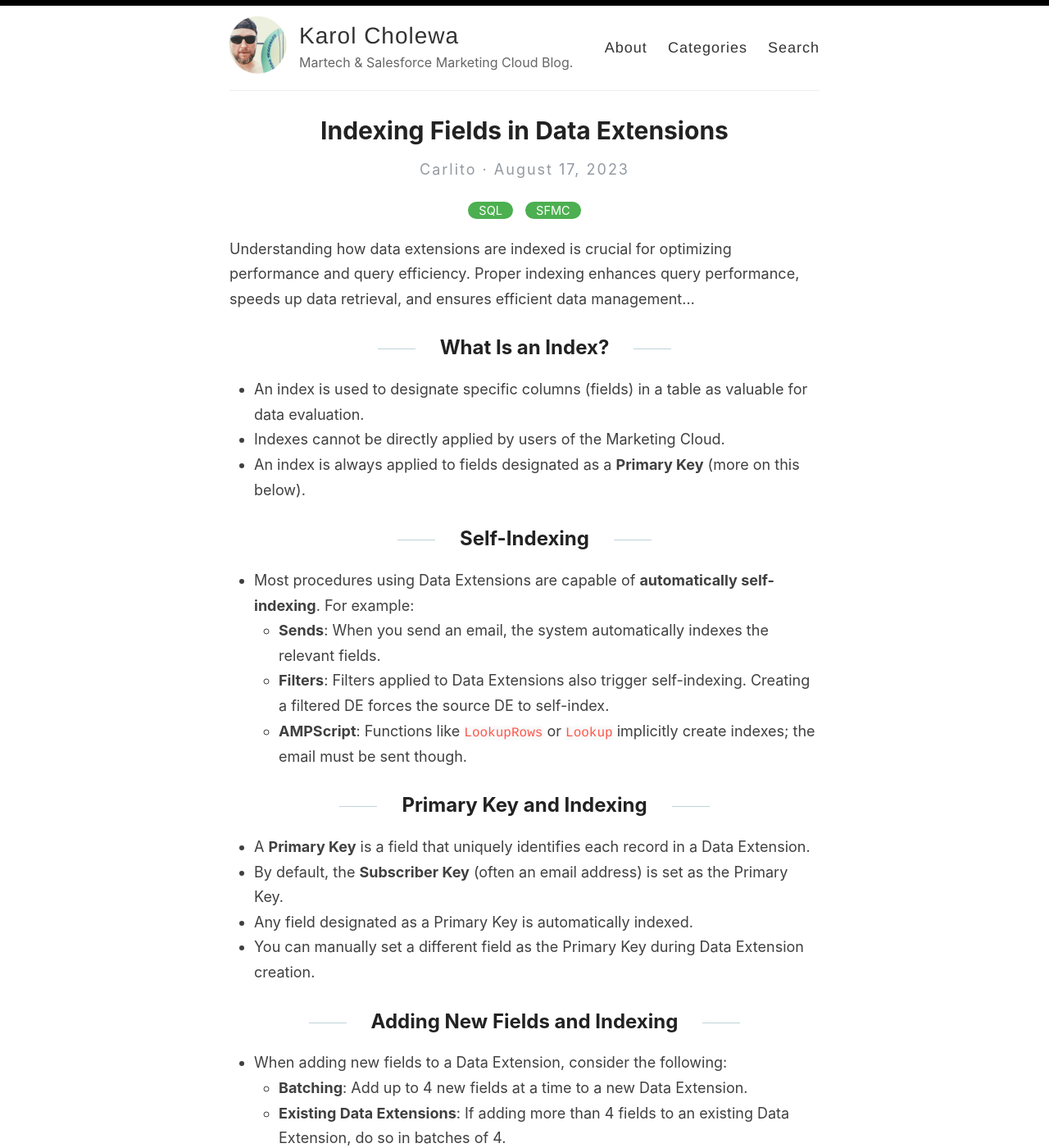
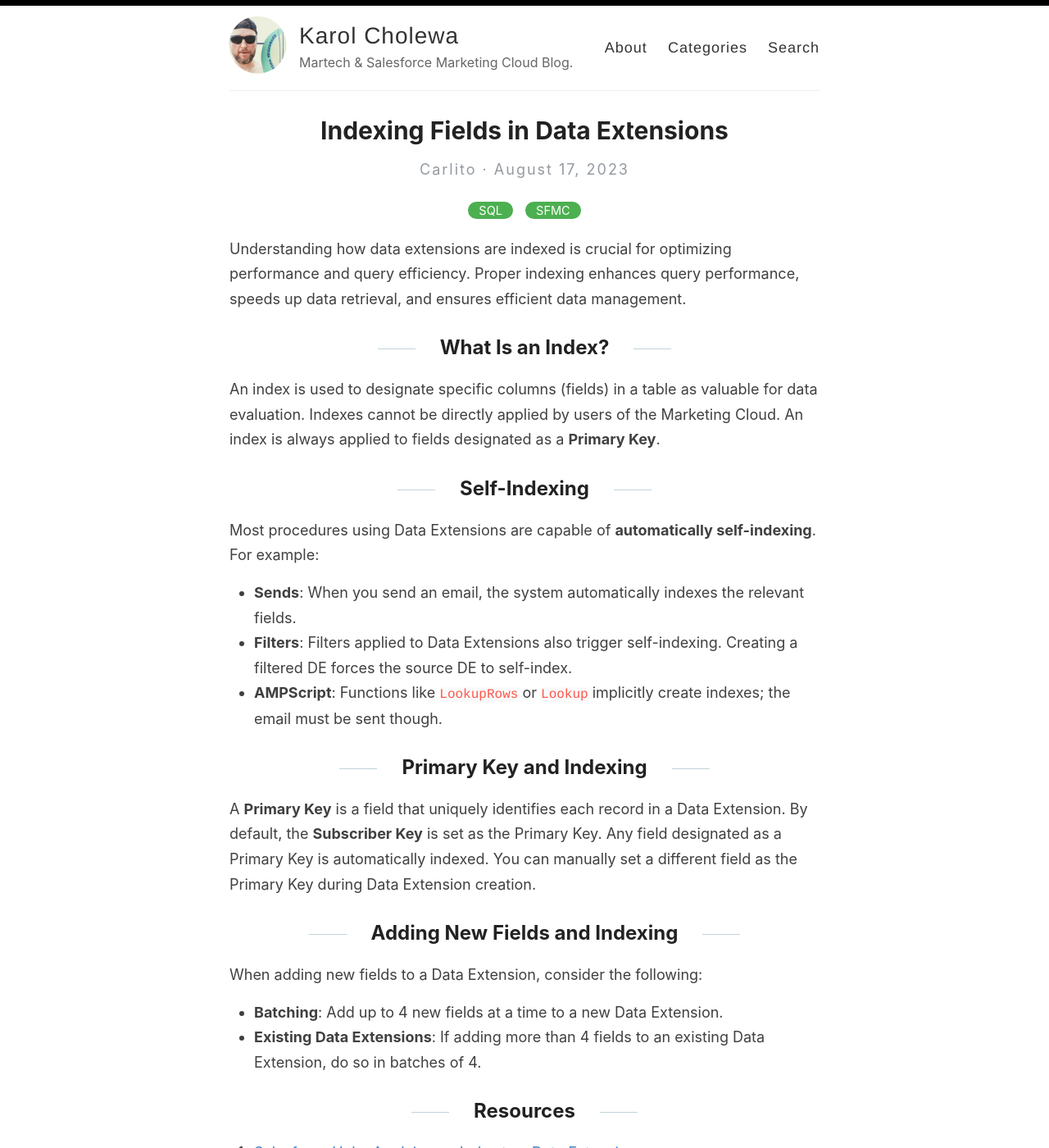
Before and after one commit to karolcholewa/blog, a Jekyll site: the page built from _posts/2023-08-17-indexing-fields-in-de.md, in a window 1280 px wide and 1400 px high. Shown: the whole window at 82% size. Built offline with Jekyll 4.4.1, drawn with Linux system fonts in a browser that asks for light colours; some of the changed text lies outside the part shown.

Commit message:
new post updated

```diff
--- a/_posts/2023-08-17-indexing-fields-in-de.md
+++ b/_posts/2023-08-17-indexing-fields-in-de.md
@@ -3,32 +3,25 @@ layout: post
 title: "Indexing Fields in Data Extensions"
 categories: [SQL, SFMC]
 ---
-Understanding how data extensions are indexed is crucial for optimizing performance and query efficiency. Proper indexing enhances query performance, speeds up data retrieval, and ensures efficient data management&hellip;
+Understanding how data extensions are indexed is crucial for optimizing performance and query efficiency. Proper indexing enhances query performance, speeds up data retrieval, and ensures efficient data management.
 
 ## What Is an Index?
-   - An index is used to designate specific columns (fields) in a table as valuable for data evaluation.
-   - Indexes cannot be directly applied by users of the Marketing Cloud.
-   - An index is always applied to fields designated as a **Primary Key** (more on this below).
+An index is used to designate specific columns (fields) in a table as valuable for data evaluation. Indexes cannot be directly applied by users of the Marketing Cloud. An index is always applied to fields designated as a **Primary Key**.
 
 ## Self-Indexing
-   - Most procedures using Data Extensions are capable of **automatically self-indexing**. For example:
-     - **Sends**: When you send an email, the system automatically indexes the relevant fields.
-     - **Filters**: Filters applied to Data Extensions also trigger self-indexing. Creating a filtered DE forces the source DE to self-index.
-     - **AMPScript**: Functions like `LookupRows` or `Lookup` implicitly create indexes; the email must be sent though.
+Most procedures using Data Extensions are capable of **automatically self-indexing**. For example:
+- **Sends**: When you send an email, the system automatically indexes the relevant fields.
+- **Filters**: Filters applied to Data Extensions also trigger self-indexing. Creating a filtered DE forces the source DE to self-index.
+- **AMPScript**: Functions like `LookupRows` or `Lookup` implicitly create indexes; the email must be sent though.
 
 ## Primary Key and Indexing
-   - A **Primary Key** is a field that uniquely identifies each record in a Data Extension.
-   - By default, the **Subscriber Key** (often an email address) is set as the Primary Key.
-   - Any field designated as a Primary Key is automatically indexed.
-   - You can manually set a different field as the Primary Key during Data Extension creation.
+A **Primary Key** is a field that uniquely identifies each record in a Data Extension. By default, the **Subscriber Key** is set as the Primary Key. Any field designated as a Primary Key is automatically indexed. You can manually set a different field as the Primary Key during Data Extension creation.
 
 ## Adding New Fields and Indexing
-   - When adding new fields to a Data Extension, consider the following:
-     - **Batching**: Add up to 4 new fields at a time to a new Data Extension.
-     - **Existing Data Extensions**: If adding more than 4 fields to an existing Data Extension, do so in batches of 4.
-     - **Process**:
-       1. Within Email Studio, create the new fields in bulk.
-       2. Follow the process to add these fields to your Data Extension.
+When adding new fields to a Data Extension, consider the following:
+- **Batching**: Add up to 4 new fields at a time to a new Data Extension.
+- **Existing Data Extensions**: If adding more than 4 fields to an existing Data Extension, do so in batches of 4.
+
 
 ## Resources
 1. [Salesforce Help: Applying an Index to a Data Extension](https://help.salesforce.com/s/articleView?id=000388307&language=en_US&type=1)
```
